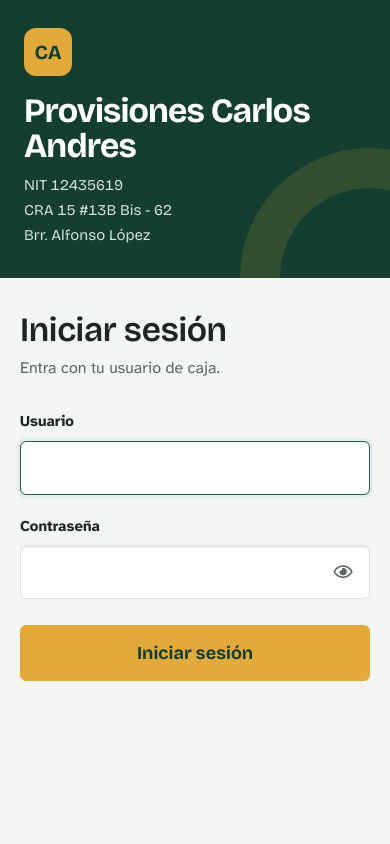
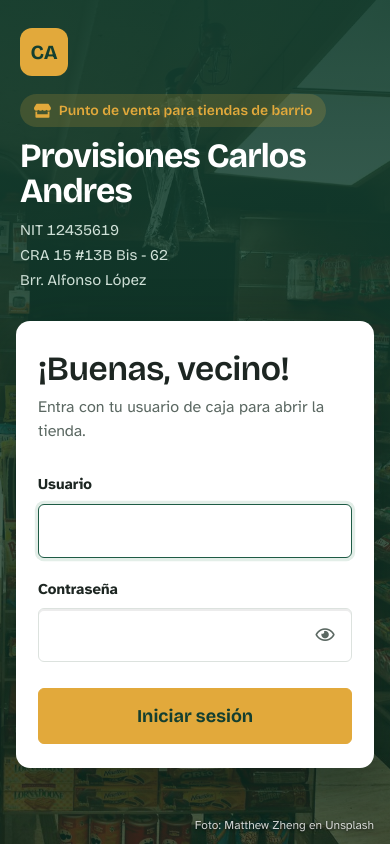
Before and after one commit to fabian2200/tienda-carlos, a Laravel app: page /login in a window 390 px wide. Run offline with Laravel 8, Linux system fonts and the light colour scheme; data comes from the database, SQL or seed files in the repository; some libraries are stand-ins or nearby versions.

Commit message:
Login: foto de tienda de fondo y formulario en tarjeta
- Foto de interior de tienda (Matthew Zheng, Unsplash) guardada en
  public/img para que se vea sin internet, con degradado verde para
  que se lean los datos del negocio.
- Etiqueta "Punto de venta para tiendas de barrio" y lo que hace el
  sistema (ventas, fiados, inventario, compras).
- Formulario en tarjeta blanca; en celular la tarjeta va debajo.

Co-Authored-By: Claude Opus 5.5 <noreply@anthropic.com>

```diff
--- a/public/css/pos.css
+++ b/public/css/pos.css
@@ -353,19 +353,38 @@ table { font-size: 20px !important; }
 
 /* ===================== 7. Login ===================== */
 .sin-menu .contenido { padding: 0; }
-.login { display: flex; min-height: 100vh; }
+/* Foto de fondo: interior de una tienda (Matthew Zheng, Unsplash). El degradado verde
+   deja legibles los datos del negocio a la izquierda y deja ver la tienda a la derecha. */
+.login {
+    display: flex; min-height: 100vh; position: relative; isolation: isolate;
+    background: var(--hoja-oscura) url("../img/login-tienda.jpg") center / cover no-repeat;
+}
+.login::before {
+    content: ""; position: absolute; inset: 0; z-index: -1; pointer-events: none;
+    background: linear-gradient(90deg, rgba(20, 63, 48, .96) 0%, rgba(20, 63, 48, .88) 36%, rgba(20, 63, 48, .45) 64%, rgba(20, 63, 48, .3) 100%);
+}
 .login-marca {
-    flex: 0 0 46%; position: relative; overflow: hidden;
-    background: var(--hoja-oscura); color: #fff;
+    flex: 0 0 50%; position: relative; color: #fff;
     padding: 56px clamp(32px, 5vw, 72px);
     display: flex; flex-direction: column; justify-content: space-between;
 }
-/* Un solo gesto decorativo: el aro de mazorca que asoma por la esquina */
-.login-marca::after {
-    content: ""; position: absolute; right: -150px; bottom: -150px; width: 440px; height: 440px;
-    border-radius: 50%; border: 58px solid rgba(226, 169, 59, .14); pointer-events: none;
+.login-marca-cuerpo { position: relative; margin: auto 0; }
+.login-etiqueta {
+    display: inline-flex; align-items: center; gap: 8px; margin: 26px 0 0; padding: 6px 14px;
+    border-radius: 999px; background: rgba(226, 169, 59, .18); color: var(--mazorca);
+    font-family: var(--display); font-weight: 600; font-size: 15px;
 }
-.login-marca-cuerpo { position: relative; z-index: 1; margin: auto 0; }
+.login-funciones { display: flex; flex-wrap: wrap; gap: 8px; margin: 30px 0 0; padding: 0; list-style: none; }
+.login-funciones li {
+    display: inline-flex; align-items: center; gap: 8px; padding: 8px 14px; border-radius: 999px;
+    border: 1px solid rgba(255, 255, 255, .2); background: rgba(255, 255, 255, .07); color: #E3EEE8; font-size: 15px;
+}
+.login-funciones i { color: var(--mazorca); }
+.login-credito {
+    position: absolute; right: 16px; bottom: 10px; margin: 0; font-size: 12px;
+    color: rgba(255, 255, 255, .8); text-shadow: 0 1px 3px rgba(0, 0, 0, .7);
+}
+.login-credito a { color: inherit; text-decoration: underline; }
 .login-logo {
     width: 64px; height: 64px; border-radius: 16px; background: var(--mazorca); color: var(--hoja-oscura);
     display: grid; place-items: center; font-family: var(--display); font-weight: 700; font-size: 26px;
@@ -374,15 +393,18 @@ img.login-logo { background: #fff; object-fit: contain; padding: 4px; }
 .login-nombre {
     font-family: var(--display); font-weight: 700; color: #fff;
     font-size: clamp(40px, 4.4vw, 64px); line-height: 1.02; letter-spacing: -.025em;
-    margin: 28px 0 22px; max-width: 10ch;
+    margin: 16px 0 22px; max-width: 10ch;
 }
 .login-datos { margin: 0; color: #CFE0D7; font-size: 17px; line-height: 1.65; font-family: var(--display); font-variant-numeric: tabular-nums; }
 .login-datos dt { position: absolute; width: 1px; height: 1px; overflow: hidden; clip: rect(0 0 0 0); }
 .login-datos dd { margin: 0; }
 .login-firma { position: relative; z-index: 1; margin: 0; color: #8FB3A2; font-size: 14px; }
 
-.login-formulario { flex: 1; display: grid; place-items: center; padding: 48px 24px; background: var(--lienzo); }
-.login-formulario form { width: min(380px, 100%); }
+.login-formulario { flex: 1; display: grid; place-items: center; padding: 48px 24px; }
+.login-tarjeta {
+    width: min(420px, 100%); padding: 38px 34px 34px; background: var(--papel);
+    border-radius: 18px; box-shadow: 0 24px 60px rgba(10, 30, 22, .45);
+}
 .login-titulo { font-size: 34px; margin: 0 0 6px; }
 .login-sub { color: var(--tinta-2); margin: 0 0 30px; }
 .login .campo { margin-bottom: 20px; }
@@ -404,14 +426,17 @@ img.login-logo { background: #fff; object-fit: contain; padding: 4px; }
 .login-entrar { width: 100%; height: 56px; font-size: 18px; margin-top: 6px; }
 
 @media (max-width: 767.98px) {
-    .login { flex-direction: column; }
-    .login-marca { flex: none; padding: 28px 24px 30px; }
-    .login-marca::after { width: 260px; height: 260px; right: -110px; bottom: -130px; border-width: 40px; }
+    .login { flex-direction: column; background-position: 70% center; }
+    .login::before { background: linear-gradient(180deg, rgba(20, 63, 48, .93) 0%, rgba(20, 63, 48, .8) 45%, rgba(20, 63, 48, .55) 100%); }
+    .login-marca { flex: none; padding: 28px 20px 8px; }
     .login-logo { width: 48px; height: 48px; font-size: 20px; border-radius: 12px; }
-    .login-nombre { font-size: 34px; margin: 18px 0 10px; max-width: none; }
+    .login-etiqueta { margin-top: 18px; font-size: 14px; }
+    .login-nombre { font-size: 34px; margin: 12px 0 10px; max-width: none; }
     .login-datos { font-size: 15px; }
+    .login-funciones { display: none; }
     .login-firma { display: none; }
-    .login-formulario { place-items: start center; padding: 32px 20px 40px; }
+    .login-formulario { place-items: start center; padding: 20px 16px 44px; }
+    .login-tarjeta { padding: 28px 22px 24px; border-radius: 14px; }
 }
 
 /* ===================== 8. Inicio ===================== */
--- a/resources/views/auth/login.blade.php
+++ b/resources/views/auth/login.blade.php
@@ -10,6 +10,7 @@
             @else
                 <span class="login-logo" aria-hidden="true">{{ $negocio->iniciales() }}</span>
             @endif
+            <p class="login-etiqueta"><i class="fas fa-store" aria-hidden="true"></i> Punto de venta para tiendas de barrio</p>
             <h1 class="login-nombre">{{ $negocio->nombre }}</h1>
             <dl class="login-datos">
                 @if($negocio->nit)<dt>NIT</dt><dd>NIT {{ $negocio->nit }}</dd>@endif
@@ -18,6 +19,12 @@
                 @if($negocio->ciudad)<dt>Ciudad</dt><dd>{{ $negocio->ciudad }}</dd>@endif
                 @if($negocio->telefono)<dt>Teléfono</dt><dd>Tel. {{ $negocio->telefono }}</dd>@endif
             </dl>
+            <ul class="login-funciones" aria-label="Qué puedes hacer">
+                <li><i class="fas fa-cash-register" aria-hidden="true"></i> Ventas</li>
+                <li><i class="fas fa-book" aria-hidden="true"></i> Fiados</li>
+                <li><i class="fas fa-boxes" aria-hidden="true"></i> Inventario</li>
+                <li><i class="fas fa-truck" aria-hidden="true"></i> Compras</li>
+            </ul>
         </div>
         @if($negocio->firma_software)
             <p class="login-firma">{{ $negocio->firma_software }}</p>
@@ -26,10 +33,10 @@
 
     {{-- Derecha: formulario --}}
     <div class="login-formulario">
-        <form method="POST" action="{{ route('login') }}">
+        <form method="POST" action="{{ route('login') }}" class="login-tarjeta">
             @csrf
-            <h2 class="login-titulo">Iniciar sesión</h2>
-            <p class="login-sub">Entra con tu usuario de caja.</p>
+            <h2 class="login-titulo">¡Buenas, vecino!</h2>
+            <p class="login-sub">Entra con tu usuario de caja para abrir la tienda.</p>
 
             @if($errors->any())
                 <div class="login-error" role="alert">
@@ -60,6 +67,8 @@
             <button type="submit" class="btn btn-mazorca login-entrar" id="botonEntrar">Iniciar sesión</button>
         </form>
     </div>
+
+    <p class="login-credito">Foto: Matthew Zheng en Unsplash</p>
 </div>
 
 <script>
```
Also changed, not shown: public/img/login-tienda.jpg (added).
